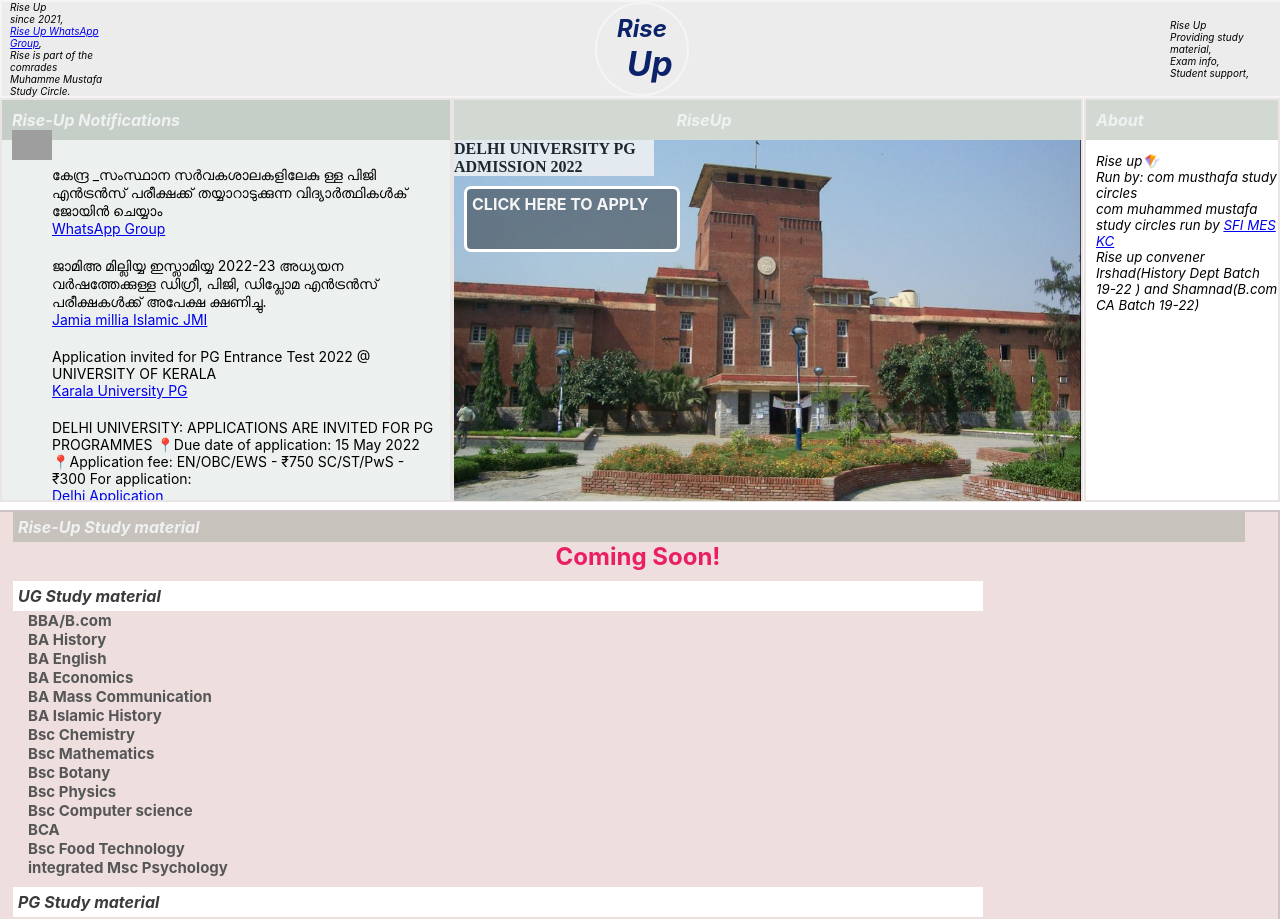
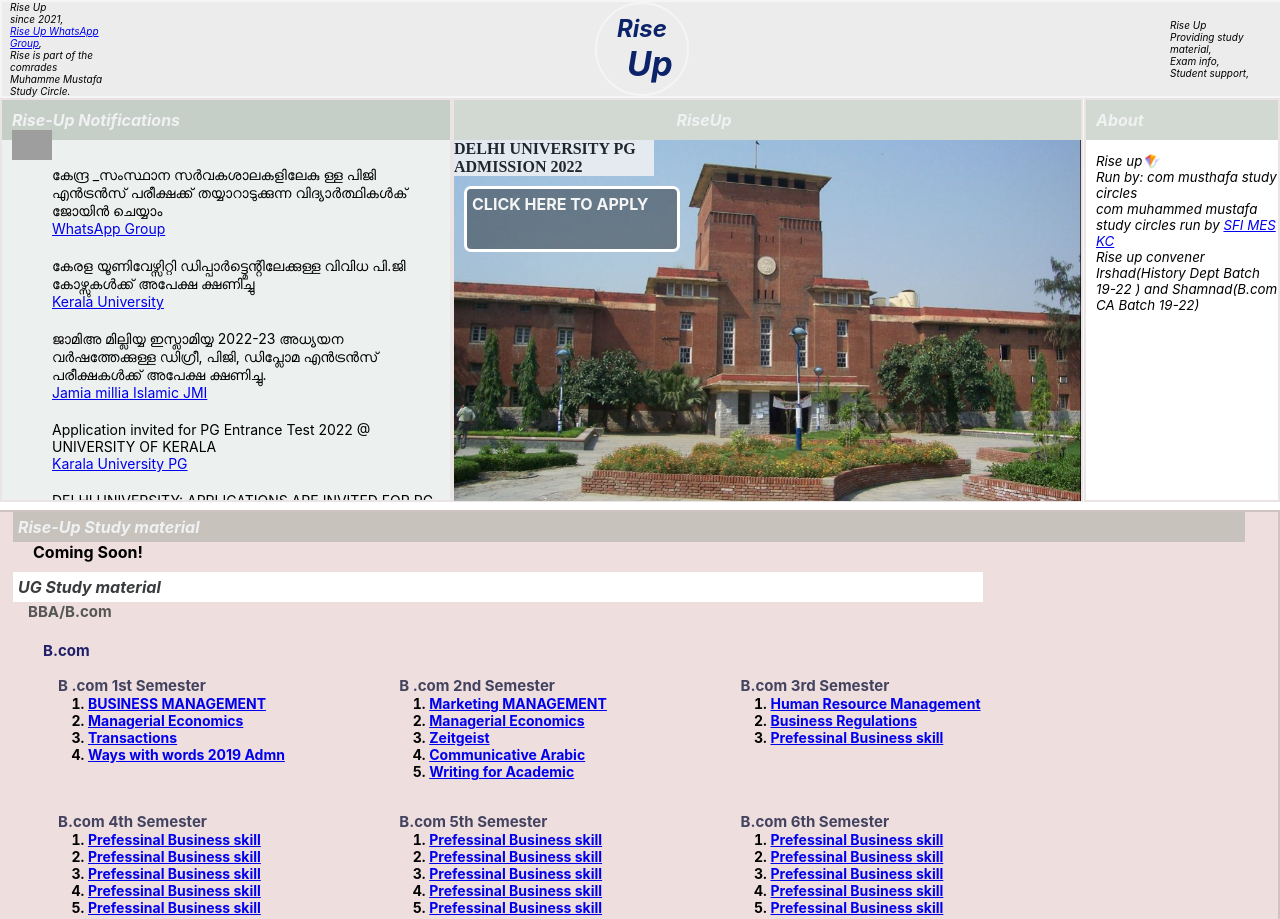
Before and after one commit to jaseem1999/Rise-up, a React (Create React App) app: page / in a window 1280 px wide. Shown: the top 919 px of the page. Built offline with nearby package versions, Linux system fonts and the light colour scheme; grey boxes are pictures that could not be loaded.

Commit message:
material structure is ready

```diff
--- a/public/index.html
+++ b/public/index.html
@@ -9,7 +9,7 @@
       name="description"
       content="Web site created using create-react-app"
     />
-    <link rel="apple-touch-icon" href="%PUBLIC_URL%/logo192.png" />
+    <link rel="apple-touch-icon" href="https://muskegonpregnancyservices.org/wp-content/uploads/2020/02/RiseUp_Logo-Color.png" />
     <!--
       manifest.json provides metadata used when your web app is installed on a
       user's mobile device or desktop. See https://developers.google.com/web/fundamentals/web-app-manifest/
--- a/src/Comp/Notification/Notif.jsx
+++ b/src/Comp/Notification/Notif.jsx
@@ -4,6 +4,7 @@ import '../Notification/Notif.css'
 function Notif() {
   let noti = [
     {noti: `കേന്ദ്ര _സംസ്ഥാന സർവകശാലകളിലേകു ള്ള പിജി എൻട്രൻസ് പരീക്ഷക്ക് തയ്യാറാടുക്കുന്ന വിദ്യാർത്ഥികൾക് ജോയിൻ ചെയ്യാം`, notiLink :  <a href="https://chat.whatsapp.com/H4fHyxfZsSk3p2CV8pmSE4">WhatsApp Group</a>},
+    {noti: `കേരള യൂണിവേഴ്സിറ്റി ഡിപ്പാർട്ട്മെൻ്റിലേക്കുള്ള വിവിധ പി.ജി  കോഴ്സുകൾക്ക് അപേക്ഷ ക്ഷണിച്ചു`, notiLink :  <a href="https://admissions.keralauniversity.ac.in/">Kerala University</a>},
     {noti: `ജാമിഅ മില്ലിയ്യ ഇസ്ലാമിയ്യ 2022-23 അധ്യയന വർഷത്തേക്കുള്ള ഡിഗ്രീ, പിജി, ഡിപ്ലോമ എൻട്രൻസ് പരീക്ഷകൾക്ക് അപേക്ഷ ക്ഷണിച്ചു.`, notiLink : <a href="https://www.jmi.ac.in/">Jamia millia Islamic JMI</a>},
     {noti: `Application invited for PG Entrance Test 2022 @ UNIVERSITY OF KERALA`, notiLink :  <a href="https://admissions.keralauniversity.ac.in/">Karala University PG</a>},
     {noti : `DELHI UNIVERSITY: APPLICATIONS ARE INVITED FOR PG PROGRAMMES  📍Due date of application: 15 May 2022 📍Application fee: EN/OBC/EWS - ₹750 SC/ST/PwS - ₹300 For application:`, notiLink : <a href="https://pgadmission.uod.ac.in/" >Delhi Application</a>},
--- a/src/Comp/Study/Study.css
+++ b/src/Comp/Study/Study.css
@@ -42,12 +42,10 @@
     margin-left: 30px;
 }
 .Study-main__subtitle__text{
-    justify-content: center;
-    align-items: center;
-    font-weight: bolder;
-    font-size: 1.5rem;
-    text-align: center;
-    color: #e91e63;
+    margin-left: 35px;
+    font-weight: bold;
+    font-size: 1Opx;
+    color: #000000;
 }
 @import url('https://fonts.googleapis.com/css2?family=Poppins:wght@300;400;500;600;700&display=swap');
 
--- a/src/Comp/Study/Study.jsx
+++ b/src/Comp/Study/Study.jsx
@@ -4,6 +4,7 @@ import { BsFacebook,BsFillEnvelopeFill } from 'react-icons/bs';
 import {AiFillInstagram} from 'react-icons/ai';
 import {FaBloggerB} from 'react-icons/fa';
 import {BiWorld} from 'react-icons/bi';
+import Materials from '../../Materials/Materials';
 
 function Study() {
   return (
@@ -15,7 +16,7 @@ function Study() {
          <div className="Study-main__title1">UG Study material</div>
          <div className="Study-main__subtitle">BBA/B.com</div>
             <div className="Study-main__subtitle__text">
-
+                <Materials/>
             </div>
 
             <div className="Study-main__subtitle">BA History</div>
--- /dev/null
+++ b/src/Materials/Materials.css
@@ -0,0 +1,16 @@
+.Main-Head{
+    margin-top: 20px;
+    color: rgb(32, 32, 106);
+    font-size: 15px;
+    margin-left: 10px;
+}
+.material-sem
+{
+    color: rgb(67, 67, 96);
+    font-size: 15px;
+    margin-left: -30px;
+}
+.row{
+        display: flex;
+        flex-wrap: wrap;
+}
--- /dev/null
+++ b/src/Materials/Materials.jsx
@@ -0,0 +1,123 @@
+import React from 'react'
+import './Materials.css'
+
+function Materials() {
+    let bcom1 = [
+        {material: <a href='./bcom/B.Com- Marketing Management 2019 Admn.pdf' >BUSINESS MANAGEMENT</a>, title: "B .com 1st Semester"},
+        {material: <a href="https://jaseem1999.github.io/b.com/Managerial%20Economics%20(%20B.Com_.).pdf" >Managerial Economics</a>, title: "B .com 1st Semester"},
+        {material: <a href="https://jaseem1999.github.io/b.com/I%20Sem.%20-%20Transactions%202019%20Admn..pdf" >Transactions</a>, title: "B .com 1st Semester"},
+        {material: <a href="https://jaseem1999.github.io/b.com/I%20Sem.%20-%20Ways%20with%20words%202019%20Admn..pdf" >Ways with words 2019 Admn</a>, title: "B .com 1st Semester"},
+    ]
+    let bcom2 = [
+        {material: <a href="B.Com- Marketing Management 2019 Admn.pdf" >Marketing MANAGEMENT</a>, title: "B .com 2nd Semester"},
+        {material: <a href="https://jaseem1999.github.io/b.com/Managerial%20Economics%20(%20B.Com_.).pdf" >Managerial Economics</a>, title: "B .com 2nd Semester"},
+        {material: <a href="https://jaseem1999.github.io/b.com/Zeitgeist%20SLM%20-%202019%20Admn..pdf">Zeitgeist</a>, title: "B .com 2nd Semester"},
+        {material: <a href="https://jaseem1999.github.io/b.com/Communicative%20Arabic%20-%202019%20Admn..pdf" >Communicative Arabic</a>, title: "B .com 2nd Semester"},
+        {material: <a href="https://jaseem1999.github.io/b.com/Writing%20for%20Academic%20-%20SLM%202019%20Admn..pdf ">Writing for Academic</a>, title: "B .com 2nd Semester"},
+    ]
+    let bcom3 = [
+        {material: <a href="https://jaseem1999.github.io/b.com/III%20Sem%20-B%20Com-comple-Human%20Resource%20Management.pdf">Human Resource Management</a>},
+        {material: <a href="https://jaseem1999.github.io/b.com/III%20Sem%20-%20B%20Com-Business%20Regulations.pdf" >Business Regulations</a>, title: "B .com 3rd Semester"},
+        {material: <a href="https://jaseem1999.github.io/b.com/BCM3A12-%20BBA3A12%20PROFESSIONAL%20BUSINESS%20SKILLS.pdf" >Prefessinal Business skill</a>, title: "B .com 3rd Semester"},
+    ]
+    let bcom4 = [
+        {material: <a href="https://jaseem1999.github.io/b.com/BCM4A12-%20BBA4A12%20PROFESSIONAL%20BUSINESS%20SKILLS.pdf" >Prefessinal Business skill</a>, title: "B .com 4th Semester"},
+        {material: <a href="https://jaseem1999.github.io/b.com/BCM4A12-%20BBA4A12%20PROFESSIONAL%20BUSINESS%20SKILLS.pdf" >Prefessinal Business skill</a>, title: "B .com 4th Semester"},
+        {material: <a href="https://jaseem1999.github.io/b.com/BCM4A12-%20BBA4A12%20PROFESSIONAL%20BUSINESS%20SKILLS.pdf" >Prefessinal Business skill</a>, title: "B .com 4th Semester"},
+        {material: <a href="https://jaseem1999.github.io/b.com/BCM4A12-%20BBA4A12%20PROFESSIONAL%20BUSINESS%20SKILLS.pdf" >Prefessinal Business skill</a>, title: "B .com 4th Semester"},
+        {material: <a href="https://jaseem1999.github.io/b.com/BCM4A12-%20BBA4A12%20PROFESSIONAL%20BUSINESS%20SKILLS.pdf" >Prefessinal Business skill</a>, title: "B .com 4th Semester"},
+    ]
+    let bcom5 = [
+        {material: <a href="https://jaseem1999.github.io/b.com/BCM5A12-%20BBA5A12%20PROFESSIONAL%20BUSINESS%20SKILLS.pdf" >Prefessinal Business skill</a>, title: "B .com 5th Semester"},
+        {material: <a href="https://jaseem1999.github.io/b.com/BCM5A12-%20BBA5A12%20PROFESSIONAL%20BUSINESS%20SKILLS.pdf" >Prefessinal Business skill</a>, title: "B .com 5th Semester"},
+        {material: <a href="https://jaseem1999.github.io/b.com/BCM5A12-%20BBA5A12%20PROFESSIONAL%20BUSINESS%20SKILLS.pdf" >Prefessinal Business skill</a>, title: "B .com 5th Semester"},
+        {material: <a href="https://jaseem1999.github.io/b.com/BCM5A12-%20BBA5A12%20PROFESSIONAL%20BUSINESS%20SKILLS.pdf" >Prefessinal Business skill</a>, title: "B .com 5th Semester"},
+        {material: <a href="https://jaseem1999.github.io/b.com/BCM5A12-%20BBA5A12%20PROFESSIONAL%20BUSINESS%20SKILLS.pdf" >Prefessinal Business skill</a>, title: "B .com 5th Semester"},
+    ]
+    let bcom6 = [
+        {material: <a href="https://jaseem1999.github.io/b.com/BCM6A12-%20BBA6A12%20PROFESSIONAL%20BUSINESS%20SKILLS.pdf" >Prefessinal Business skill</a>, title: "B .com 6th Semester"},
+        {material: <a href="https://jaseem1999.github.io/b.com/BCM6A12-%20BBA6A12%20PROFESSIONAL%20BUSINESS%20SKILLS.pdf" >Prefessinal Business skill</a>, title: "B .com 6th Semester"},
+        {material: <a href="https://jaseem1999.github.io/b.com/BCM6A12-%20BBA6A12%20PROFESSIONAL%20BUSINESS%20SKILLS.pdf" >Prefessinal Business skill</a>, title: "B .com 6th Semester"},
+        {material: <a href="https://jaseem1999.github.io/b.com/BCM6A12-%20BBA6A12%20PROFESSIONAL%20BUSINESS%20SKILLS.pdf" >Prefessinal Business skill</a>, title: "B .com 6th Semester"},
+        {material: <a href="https://jaseem1999.github.io/b.com/BCM6A12-%20BBA6A12%20PROFESSIONAL%20BUSINESS%20SKILLS.pdf" >Prefessinal Business skill</a>, title: "B .com 6th Semester"},
+    ]
+
+  return (
+    <div>
+        <div className="Main-Head">B.com</div>
+            <div className="row">
+                <div className="footer-col">
+                <ol>
+                    <div className="material-sem">B .com 1st Semester</div>
+                    {
+                            bcom1.map(function(item, index){
+                                return <div key={index}>
+                                <li>{item.material}</li></div>
+                            })
+                        }
+                </ol>
+                    </div>
+                    <div className="footer-col">
+                <ol>
+
+                    <div className="material-sem">B .com 2nd Semester</div>
+                        {
+                            bcom2.map(function(item, index){
+                                return <div key={index}>
+                                <li>{item.material}</li></div>
+                            })
+                        }
+                </ol>
+                </div>
+                <div className="footer-col">
+                <ol>
+                    <div className="material-sem">B.com 3rd Semester</div>
+                        {
+                            bcom3.map(function(item, index){
+                                return <div key={index}>
+                                <li>{item.material}</li></div>
+                            })
+                        }
+                </ol>
+                </div>
+                <div className="footer-col">
+                <ol>
+                    <div className="material-sem">B.com 4th Semester</div>
+                        {
+                            bcom4.map(function(item, index){
+                                return <div key={index}>
+                                <li>{item.material}</li></div>
+                            })
+                        }
+                </ol>
+                </div>
+                <div className="footer-col">
+                <ol>
+                    <div className="material-sem">B.com 5th Semester</div>
+                        {
+                            bcom5.map(function(item, index){
+                                return <div key={index}>
+                                <li>{item.material}</li></div>
+                            })
+                        }
+                </ol>
+                </div>
+                <div className="footer-col">
+                <ol>
+                    <div className="material-sem">B.com 6th Semester</div>
+                        {
+                            bcom6.map(function(item, index){
+                                return <div key={index}>
+                                <li>{item.material}</li></div>
+                            })
+                        }
+                </ol>
+                </div>
+
+            </div>
+    </div>
+
+  )
+}
+
+export default Materials
```
Also changed, not shown: public/img/RiseUp_Logo-Color.png (added), public/img/new.gif (added), public/manifest.json.
